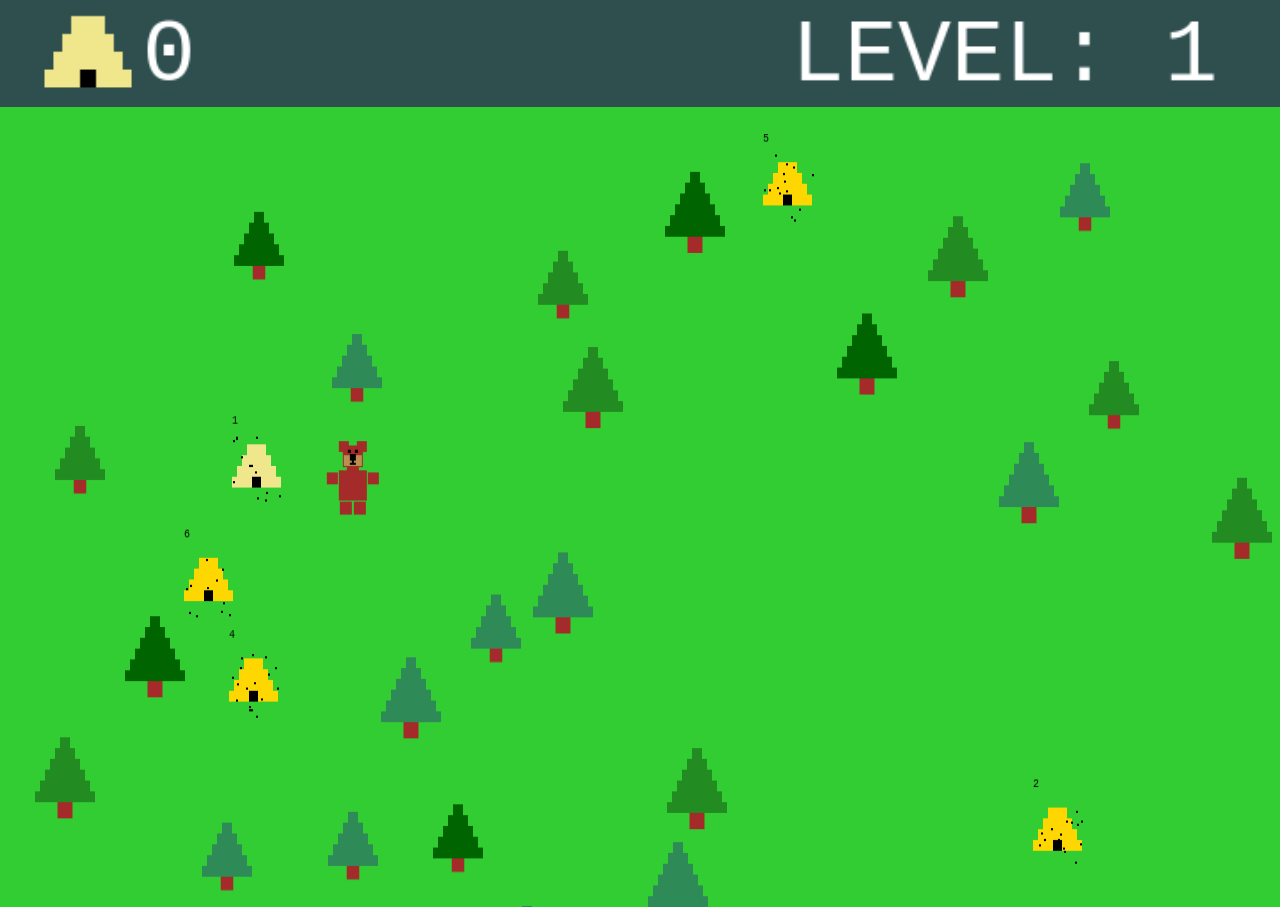
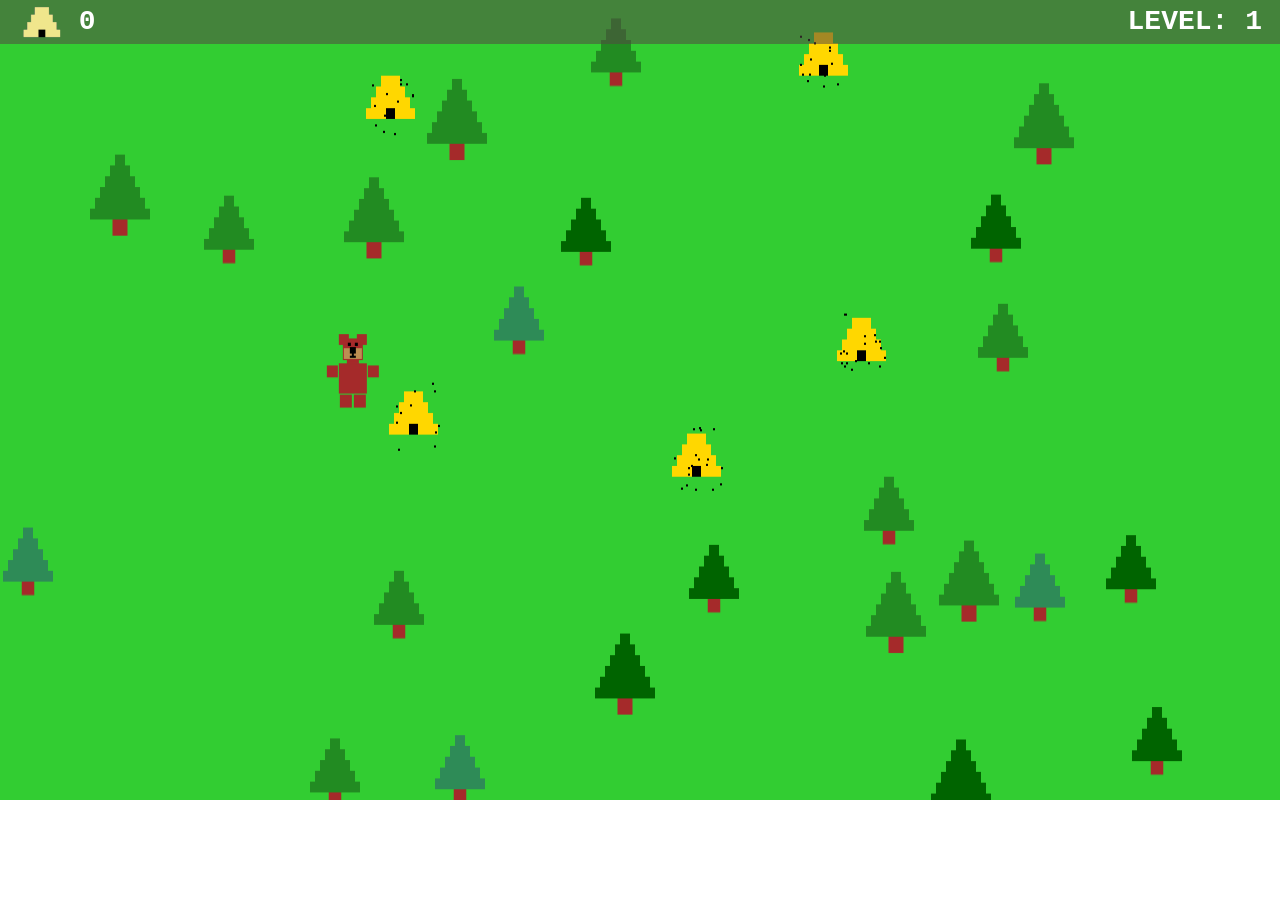
Before and after one commit to kyle-west/bear-life, a website: page index.html in a window 1280 px wide. After the commit the page ends 800 px from the top, so only its background shows below. Drawn offline with Linux system fonts and the light colour scheme.

Commit message:
improve layout, placement algorithms and debugging (#2)

```diff
--- a/bear.js
+++ b/bear.js
@@ -17,6 +17,8 @@ class Bear {
       points: 0,
       lives: 1
     }
+    this.biteMutex = false
+    this.biteImmunityTime = 1000
   }
 
   static get BACK  () { return 0; }
@@ -33,7 +35,14 @@ class Bear {
   eat (hive) {
     console.log("Oh looks! I see a hive! Yummmy!");
     if (hive.beesActive) {
-      this.stats.points--;
+      if (!this.biteMutex) {
+        this.stats.points--;
+        if (this.stats.points < 0) this.stats.points = 0
+        this.biteMutex = true
+        setTimeout(() => {
+          this.biteMutex = false
+        }, this.biteImmunityTime)
+      }
     } else {
       this.stats.points++;
     }
@@ -57,6 +66,9 @@ class Bear {
       case Bear.LEFT:  this._left (x, y); break;
       case Bear.RIGHT: this._right(x, y); break;
       default:         this._back (x, y);
+    }
+    if (window.showBoundingBoxes) {
+      this.__block(x, y, 'blue', 1, 1);
     }
   }
 
--- a/game.js
+++ b/game.js
@@ -1,14 +1,20 @@
+var QUERY = Object.fromEntries(window.location.search.substr(1).split('&').map(x => x.split('=')))
+
 var canvas, ctx, bear, immovableProps, hives;
-var statsCanvas, statsCtx, statsElemets;
+var statsElements = {}
 var x, y;
 var speed = 4;
 var level = 1;
 var mainWidth;
 var movement = {};
 var movementListenersAttached;
-window.showBoundingBoxes = false;
-window.showObjectIds = true;
+window.showBoundingBoxes = !!QUERY.debug;
+window.showObjectIds = !!QUERY.debug;
 window.__objects__ = [];
+
+const random = (max, min = 0) => Math.floor(min + Math.random() * max)
+const randomX = (scale = 0.9) => random(canvas.width * scale)
+const randomY = (scale = 0.9) => random(canvas.height * scale)
 
 function block(x, y, color = 'black', width = 8, height) {
   ctx.fillStyle = color;
@@ -29,15 +35,8 @@ function boundingBoxesIntersect (first, second) {
 }
 
 function initStats () {
-  mainWidth = mainWidth || Math.min(document.body.clientWidth, document.body.clientHeight-60) - 20;
-  statsCanvas = document.getElementById('game-stats');
-  statsCtx = statsCanvas.getContext('2d');
-  statsCanvas.width = mainWidth;
-  statsCanvas.height = 60;
-
-  statsElemets = [];
-
-  statsElemets.push(new Beehive(statsCtx, 0, -10, Beehive.baseColor1));
+  statsElements.points = statsElements.points || document.querySelector('#game-stats #points')
+  statsElements.level = statsElements.level || document.querySelector('#game-stats #level')
 }
 
 function initGame() {
@@ -49,6 +48,11 @@ function initGame() {
   canvas.width = document.body.clientWidth;
   canvas.height = document.body.clientHeight-60;
 
+  window.addEventListener('resize', () => {
+    canvas.width = document.body.clientWidth;
+    canvas.height = document.body.clientHeight-60;
+  })
+
   x = mainWidth / 2.1;
   y = mainWidth / 2.3;
   bear = bear || new Bear(ctx, x, y, Bear.FRONT);
@@ -57,10 +61,11 @@ function initGame() {
   hives = [];
   let i = 0;
 
-  let numTrees = mainWidth/30;
+  let numTrees = mainWidth/15;
+  if(!QUERY.noTrees) {
     while (i < numTrees) {
-    let randX = Math.floor(Math.random() * canvas.width);
-    let randY = Math.floor(Math.random() * canvas.height);
+      let randX = randomX(2)
+      let randY = randomY(1)
       let levelsHigh = 5 + Math.floor(Math.random() * 2);
       let tree = new Tree(ctx, randX, randY, levelsHigh);
       if (!boundingBoxesIntersect(bear.fullBoundingBoxObject, tree)) {
@@ -75,12 +80,13 @@ function initGame() {
         }
       }
     }
+  }
 
-  let numHives = 5 // mainWidth/30;
+  let numHives = 4 + level // mainWidth/30;
   i = 0;
   while (i < numHives) {
-    let randX = Math.floor(Math.random() * canvas.width);
-    let randY = Math.floor(Math.random() * canvas.height);
+    let randX = randomX(.8)
+    let randY = randomY(.8)
     let hive = new Beehive(ctx, randX, randY, null, true);
     if (!boundingBoxesIntersect(bear.fullBoundingBoxObject, hive)) {
       var hasSpace = true;
@@ -111,6 +117,9 @@ function initGame() {
       if (direction) {
         movement[direction] = e.type == 'keydown';
       }
+
+      // handle shortcuts
+      e.key === 'f' && document.documentElement.requestFullscreen();
     }
     const mouseEventHandler = (e) => {
       let bearYoffSet = 120
@@ -122,6 +131,7 @@ function initGame() {
         left: e.clientX - XoffSet < bear.x,
         right: e.clientX + XoffSet > bear.x,
       }
+      QUERY.debug && console.log(`Mouse(${e.clientX}, ${e.clientY}) | Bear(${bear.x}, ${bear.y})`, movement)
       canvas.onmousemove = mouseEventHandler
     }
 
@@ -139,11 +149,11 @@ function initGame() {
     movementListenersAttached = true;
   }
 
-  setInterval(animate, 1000/45);
+  level === 1 && setInterval(animate, 1000/45);
 }
 
 function animate() {
-  animateStats();
+  renderStats();
 
   ctx.fillStyle = 'limegreen';
   ctx.fillRect(0, 0, canvas.width, canvas.height);
@@ -200,20 +210,21 @@ function animate() {
   }
 }
 
-function animateStats () {
-  statsCtx.fillStyle = 'DarkSlateGray';
-  statsCtx.fillRect(0, 0, statsCanvas.width, statsCanvas.height);
-  statsElemets.forEach(element => element.render());
-
-  statsCtx.fillStyle = 'white';
-  statsCtx.font="50px Monospace";
-  statsCtx.fillText(bear.stats.points, 80, 45);
-  statsCtx.fillText("LEVEL: " + level, mainWidth-275, 45);
+function renderStats () {
+  if (statsElements.points.GAME_VALUE !== bear.stats.points) {
+    statsElements.points.innerHTML = bear.stats.points;
+    statsElements.points.GAME_VALUE = bear.stats.points;
+  }
+  if (statsElements.level.GAME_VALUE !== level) {
+    statsElements.level.innerHTML = level;
+    statsElements.level.GAME_VALUE = level;
+  }
 }
 
 
 function newGame () {
   level++;
+  speed = 5 // get a little faster when you pass the first level
   window.__objects__ = [];
   initGame();
 }
--- a/index.html
+++ b/index.html
@@ -1,16 +1,44 @@
 <html>
   <head>
+    <title>Bear Life</title>
+    <link rel="shortcut icon" href="./hive.png" type="image/x-icon">
     <style>
       body {
         padding: 0;
         margin: 0;
         overflow: hidden;
+        user-select: none;
       }
       canvas {
         width: 100%;
+        height: 100%;
       }
-      #game {
-        height: 100%;
+      #game-stats {
+        width: 100%;
+        height: 40px;
+        color: white;
+        background-color: #5448;
+        position: absolute;
+        top: 0;
+        left: 0;
+        display: flex;
+        justify-content: space-between;
+        font-weight: bolder;
+        font-family: monospace;
+        font-size: 28px;
+        padding: 2px;
+      }
+      #game-stats img {
+        height: 32px;
+        width: auto;
+      }
+      #game-stats div {
+        margin: 4px;
+        display: block;
+        padding: 0px 16px;
+      }
+      #game-stats span {
+        vertical-align: top;
       }
     </style>
     <script src="bear.js"></script>
@@ -20,7 +48,15 @@
     <script src="game.js"></script>
   </head>
   <body onload="initGame()">
-    <canvas id="game-stats"></canvas>
+    <div id="game-stats">
+      <div>
+        <img src="./hive.png"/>
+        <span id="points"></span>
+      </div>
+      <div>
+        LEVEL: <span id="level"></span>
+      </div>
+    </div>
     <canvas id="game"></canvas>
   </body>
 </html>
```
Also changed, not shown: README.md, hive.png (added), screenshot.png. Lines whose indentation alone changed are shown as unchanged.
